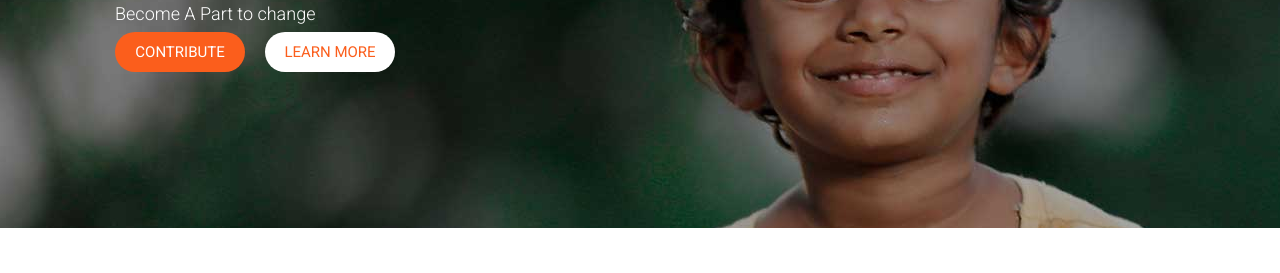
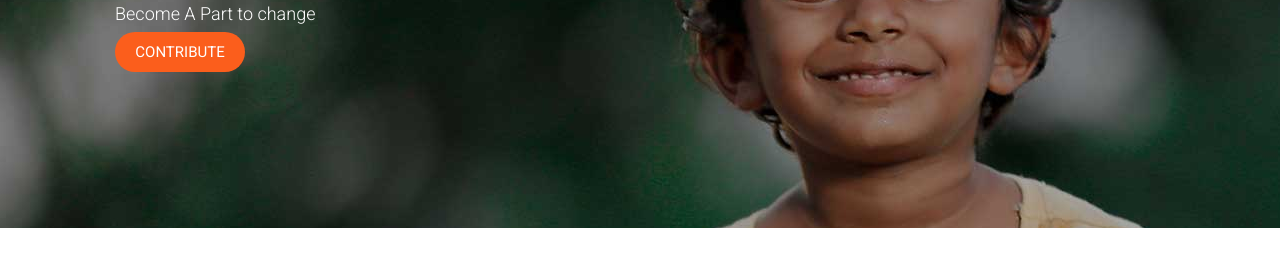
Before and after one commit to TejasCreatives/emfoundationsdemo.github.io, a plain HTML site: page index.html in a window 1280 px wide. Shown: the part 318-591 px from the top of the page. Drawn offline with nearby package versions, Linux system fonts and the light colour scheme.

Commit message:
Update index.html

```diff
--- a/index.html
+++ b/index.html
@@ -90,9 +90,8 @@
                 <h1>FEED, EDUCATE & EMPOWER</h1>
                 <h2 class="support_heading">PARTNER WITH US</h2>
                 <h3 class="support_heading2">Become A Part to change</h3>
-                <div class="btns d-flex">
+                <div class="btns mt-2">
                   <button class="btn1 text-center">CONTRIBUTE</button>
-                  <button class="btn2">LEARN MORE</button>
                 </div>
               </div>
             </div>
```
